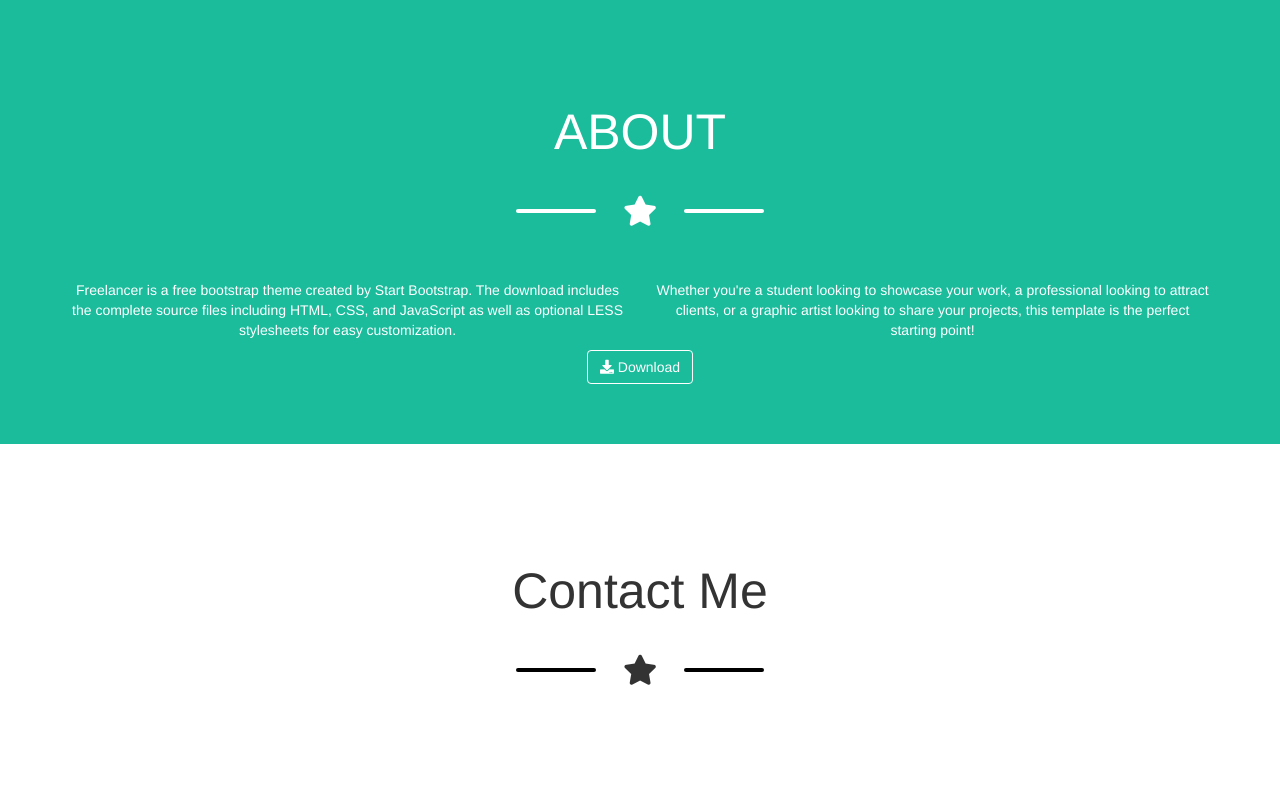
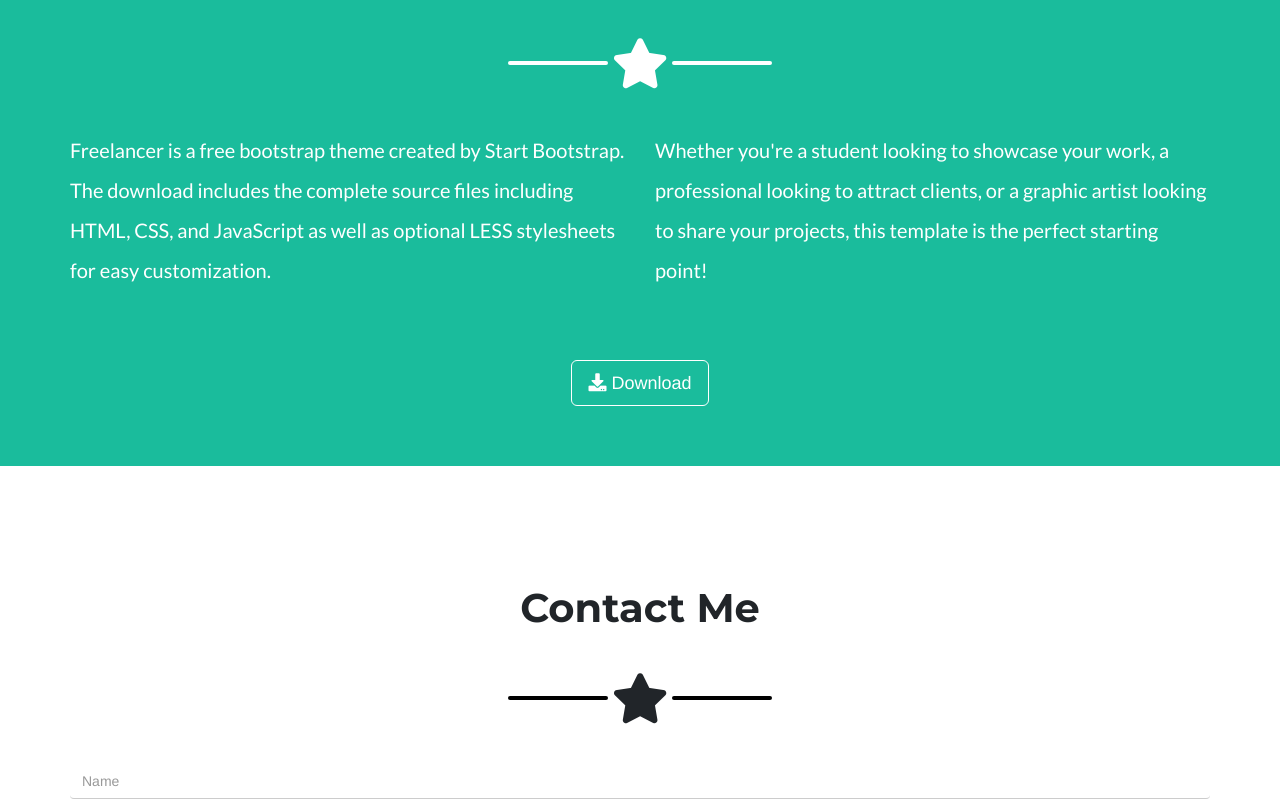
Before and after one commit to flavioalessandri/html-css-bootstrap-freelancer, a plain HTML site: page index.html in a window 1280 px wide. Shown: the part 1740-2541 px from the top of the page. Drawn offline with nearby package versions, Linux system fonts and the light colour scheme.

Commit message:
Milestone2 - Work in Progress - riorganizzazione del CSS

```diff
--- a/css/style.css
+++ b/css/style.css
@@ -1,91 +1,77 @@
-/* mix */
 
+/* ...............REGOLE GENERALI........................ */
+
+body {
+  font-size: 14px;
+  line-height: 1.5rem;
+  color: #212529;
+  background-color: #fff;
+}
 
 header{
   background-color: #1abc9c;
   color: #fff;
   text-align: center
 }
-
-/* header .cont{
-  text-align: center;
-} */
-
-#about{
-  background-color:#1abc9c;
-  text-align: center;
+/* ...............MARGINI GENERALI SEZIONI........................ */
+section{
+  padding-top:60px;
 }
 
-#portfolio{
-  color:black;
+section#about, section#contact{
+  padding-bottom:60px;
 }
 
-
-footer {
-    color: #fff;
+section#jumbotron, section#portfolio{
 }
 
-
-footer #address.wrapper{
-  padding:40px 0;
-  background-color: #3a546d;
+[class*="my_content"]{
+  margin:30px 0;
+}
+/*.....................FORMATTAZIONE TESTO......................  */
+h1, h2, h3{
+  font-family: 'Montserrat', sans-serif;
+  margin-top: 60px;
+  margin-bottom: 60px;
 }
 
-footer #copyright.wrapper{
-  width:100%;
-  padding:40px 0;
-  background-color:#2c3e50;
-  text-align: center;
-}
-
-
-.my_link-green {
-  color: #1ABC9C;
-  text-decoration: none;
-}
-/*.....................FORMATTAZIONE TESTO......................  */
-
-h1, h2, h3 {
-    margin-top: 60px;
-    margin-bottom: 40px;
+#about h2{
+  margin-top: 0;
 }
 
 h1{
-    font-size: 60px;
+  font-size: 4rem;
+  font-weight: bold;
 }
 
 h2{
-    font-size: 50px;
+  font-size: 4rem;
+  font-weight: bold;
 }
 
-
-h3 {
-  font-size: 25px;
-  font-weight: 400px;
+p{
+  font-family: 'Lato', sans-serif;
+  font-size: 2rem;
+  line-height: 4rem;
+  margin:10px 0;
+  padding:0 19%;
 }
 
-/*......................DEBUG IMMAGINI......................  */
+p.text-left{
+  text-align: left;
+}
 
+/*......................IMMAGINI......................  */
 
 #jumbotron img{
-  margin-top: 100px;
-  max-width:30%;
+  margin-top:100px;
+  max-width:75%;
 }
 
 .my_pic img{
   max-width:100%;
   border-radius: 10px;
   margin-bottom: 40px;
-}
-
-/* ...............MARGINI........................ */
-
-.wrapper{
-  padding:60px 0;
-}
-
-[class*="my_content"]{
-  margin:60px 0;
 }
 
   /*...................... NAVBAR E JUMBO......................  */
@@ -110,23 +96,37 @@ h3 {
     color: #fff;
 }
 
+/* ...............SEZIONI........................ */
+
+#about{
+  background-color:#1abc9c;
+}
+
+#portfolio{
+  color:black;
+}
+
+/*....aumento padding a P di About..............  */
+
+#about > div > div:nth-of-type(2) > div:nth-of-type(2){
+  padding-bottom: 40px;
+}
+
+
 /* ...............FONT AWESOME STELLA........................ */
-
 
 i.fa-star{
   content=""\f005";
   display: inline-block;
-  width: 80px;
-  font-size: 30px;
+  font-size: 50px;
   line-height: 4px;
   vertical-align: middle;
 }
 
-
 .my_content >div:after, .my_content >div:before{
   content: "";
   display: inline-block;
-  width: 80px;
+  width: 100px;
   height: 4px;
   border-radius: 2px;
   line-height: 4px;
@@ -134,14 +134,10 @@ i.fa-star{
   background-color: #fff;
 }
 
-
 #portfolio .my_content >div:after, #portfolio .my_content >div:before,
 #contact .my_content >div:after, #contact .my_content >div:before{
     background-color: black;
 }
-
-
-
 
 /* ...............FORM........................ */
 
@@ -153,15 +149,10 @@ i.fa-star{
 }
 
 .form-group {
-  margin-top: 60px;
+  margin-top: 30px;
 }
 
 /* ...............BOTTONI........................ */
-
-.ms_btn-border-white {
-  border: 1px solid #fff;
-  color: white;
-}
 
 #about .btn{
   border: 1px solid #fff;
@@ -169,13 +160,16 @@ i.fa-star{
   background-color: transparent;
 }
 
-.btn-group-lg > .btn, .btn-lg{
+.btn, .btn-lg{
   border: 1px solid #fff;
   background-color: #1abc9c;
   color: white;
 }
 
-
+.my_link-green {
+  color: #1ABC9C;
+  text-decoration: none;
+}
 
 /* ...............social........................ */
 
@@ -190,47 +184,79 @@ i.fa-star{
   color: white;
 }
 
+/* ..............FOOOTER........................ */
+
+footer #address{
+  background-color: #3a546d;
+}
+
+footer #copyright{
+  background-color:#2c3e50;
+}
+
 footer h3 {
   margin-bottom: 10px;
 }
 
+footer {
+    color: #fff;
+}
+
+
+
+
+
 
 
 /* ---SM - SMALL DEVICES MEDIA QUERY----  */
-@media all and (min-width: 576px) and (mAX-width: 767px) {
 
-  /* REGOLE DI DEBUG */
+@media all and (min-width: 576px) {
+
   header {
-    background-color: orange;
+    background-color: black;
   }
 
   #jumbotron img{
-    margin-top: 80px;
-    max-width:50%;
+    max-width: 60%;
   }
 
 }
 
+
+
+
 /* ---MD - MEDIUM DEVICES MEDIA QUERY----  */
-@media all and (min-width: 768px) and (max-width: 991px) {
+
+@media all and (min-width: 768px) {
 
   /* REGOLE DI DEBUG */
   header {
     background-color: lightgreen;
   }
 
-  #jumbotron img{
-    margin-top: 100px;
-    max-width:50%;
+  p{
+    font-size: 2rem;
+    line-height: 4rem;
+    margin:3rem 0;
+    padding:0;
   }
+
+
 
 }
 
+
+
 /* ---LG - LARGE DEVICES MEDIA QUERY----  */
+
 @media  all and  (min-width: 992px) {
 
   /* REGOLE DI DEBUG */
   header {
     background-color: pink;
   }
+
+  #jumbotron img{
+    max-width: 30%;
+  }
 }
--- a/index.html
+++ b/index.html
@@ -3,9 +3,10 @@
   <head>
     <meta charset="utf-8">
 
+      <!-- FONTS -->
 
-
-
+    <!-- ROBOTO LATO E MONTSERRAT-->
+    <link href="https://fonts.googleapis.com/css2?family=Lato:wght@100;300;400;700;900&family=Montserrat:wght@100;200;300;400;500;600;700;800;900&family=Noto+Sans:ital,wght@0,400;0,700;1,400;1,700&family=Roboto:wght@100;300;400;500;700&display=swap" rel="stylesheet">
 
     <!-- BOOTSTRAP -->
     <link rel="stylesheet" href="https://stackpath.bootstrapcdn.com/bootstrap/3.4.1/css/bootstrap.min.css" integrity="sha384-HSMxcRTRxnN+Bdg0JdbxYKrThecOKuH5zCYotlSAcp1+c8xmyTe9GYg1l9a69psu" crossorigin="anonymous">
@@ -38,9 +39,11 @@
 
 
 
+<!-------------------------- BODY ------------------------------ -->
+
   <body>
 
-<!-------------------------- PARTE DELL'HEADER ------------------------------ -->
+
 
     <header>
 
@@ -74,13 +77,13 @@
       <!------------------ BOOTSTRAP HEADER JUMBO ------------------------------ -->
 
 
-        <div id="jumbotron" class="section-jumbo text-center">
+        <div id="jumbotron" class="wrapper text-center">
           <div class="container">
             <div class="row">
               <div class="col-xs-12">
                 <div class="my_content">
                   <img src="https://blackrockdigital.github.io/startbootstrap-freelancer/assets/img/avataaars.svg" alt="immagine">
-                  <h1>START BOOTSTRAP</h1>
+                  <h1 class="my_title">START BOOTSTRAP</h1>
                   <div>
                     <i class="fas fa-star"></i>
                   </div>
@@ -175,7 +178,7 @@
             <div class="col-xs-12">
               <div class="my_content">
                 <h2>ABOUT</h2>
-                <div class="star">
+                <div class="my_star_wrapper">
                   <i class="fas fa-star"></i>
                 </div>
               </div>
@@ -184,11 +187,11 @@
 
           <div class="row">
             <div class="col-xs-12 col-md-6">
-              <p>Freelancer is a free bootstrap theme created by Start Bootstrap. The download includes the complete source files including HTML, CSS, and JavaScript as well as optional LESS stylesheets for easy customization.</p>
+              <p class="text-left">Freelancer is a free bootstrap theme created by Start Bootstrap. The download includes the complete source files including HTML, CSS, and JavaScript as well as optional LESS stylesheets for easy customization.</p>
             </div>
 
             <div class="col-xs-12 col-md-6">
-              <p>Whether you're a student looking to showcase your work, a professional looking to attract clients, or a graphic artist looking to share your projects, this template is the perfect starting point!</p>
+              <p class="text-left">Whether you're a student looking to showcase your work, a professional looking to attract clients, or a graphic artist looking to share your projects, this template is the perfect starting point!</p>
             </div>
 
           </div>
@@ -197,7 +200,7 @@
 
           <div class="row">
             <div class="col-xs-12">
-              <button class="btn"><i class="fa fa-download"></i> Download</button>
+              <button class="btn btn-lg"><i class="fa fa-download"></i> Download</button>
             </div>
           </div>
 
@@ -226,6 +229,7 @@
 
             <div class="row">
               <div class="col-xs-12">
+                <div class="my_form_wrapper">
                   <div class="form-group">
                     <input type="text" class="form-control" placeholder="Name">
                   </div>
@@ -239,6 +243,7 @@
                     <textarea class="form-control" rows="5" placeholder="Message"></textarea>
                   </div>
                   <button type="button" class="btn my_btn-green btn-lg">Send</button>
+                </div>
               </div>
             </div>
           </div>
```
Lines whose indentation alone changed are shown as unchanged.
